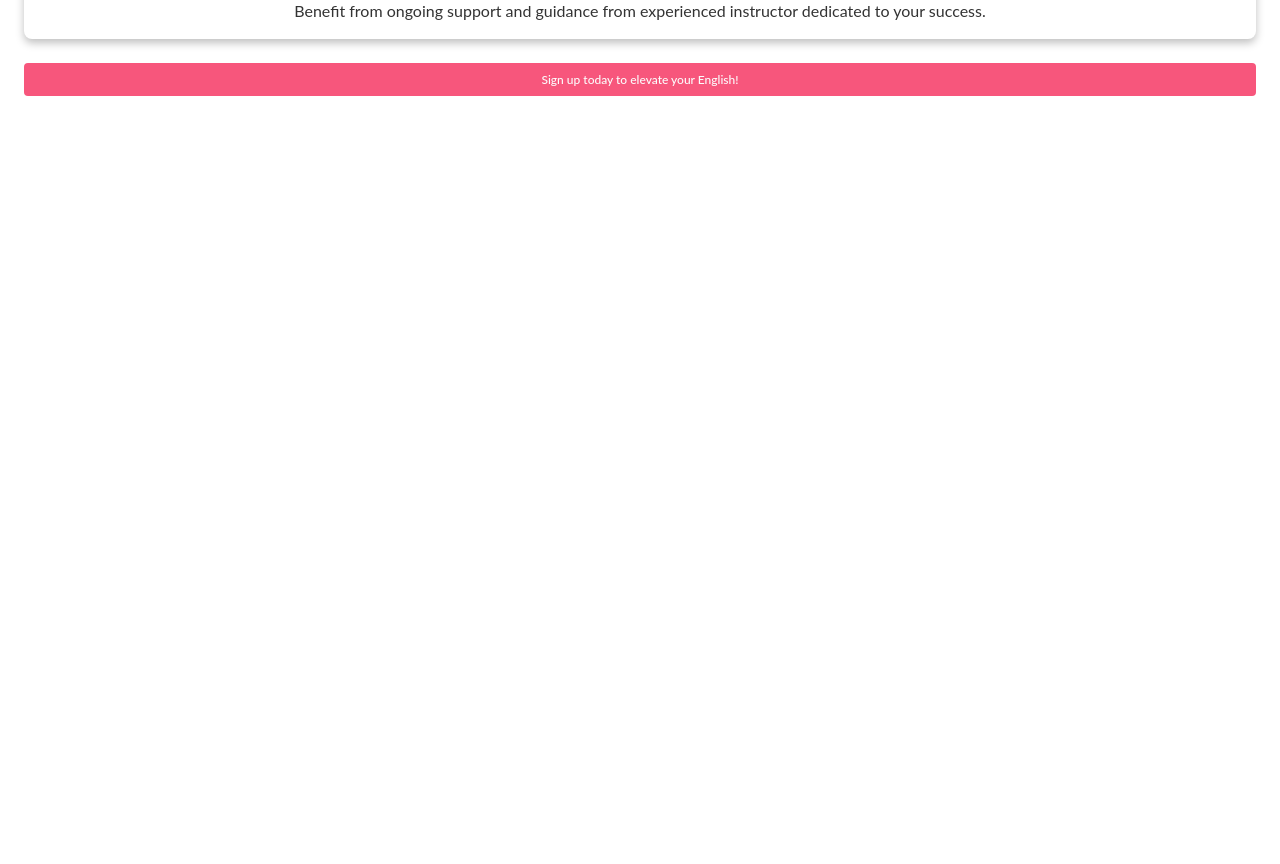
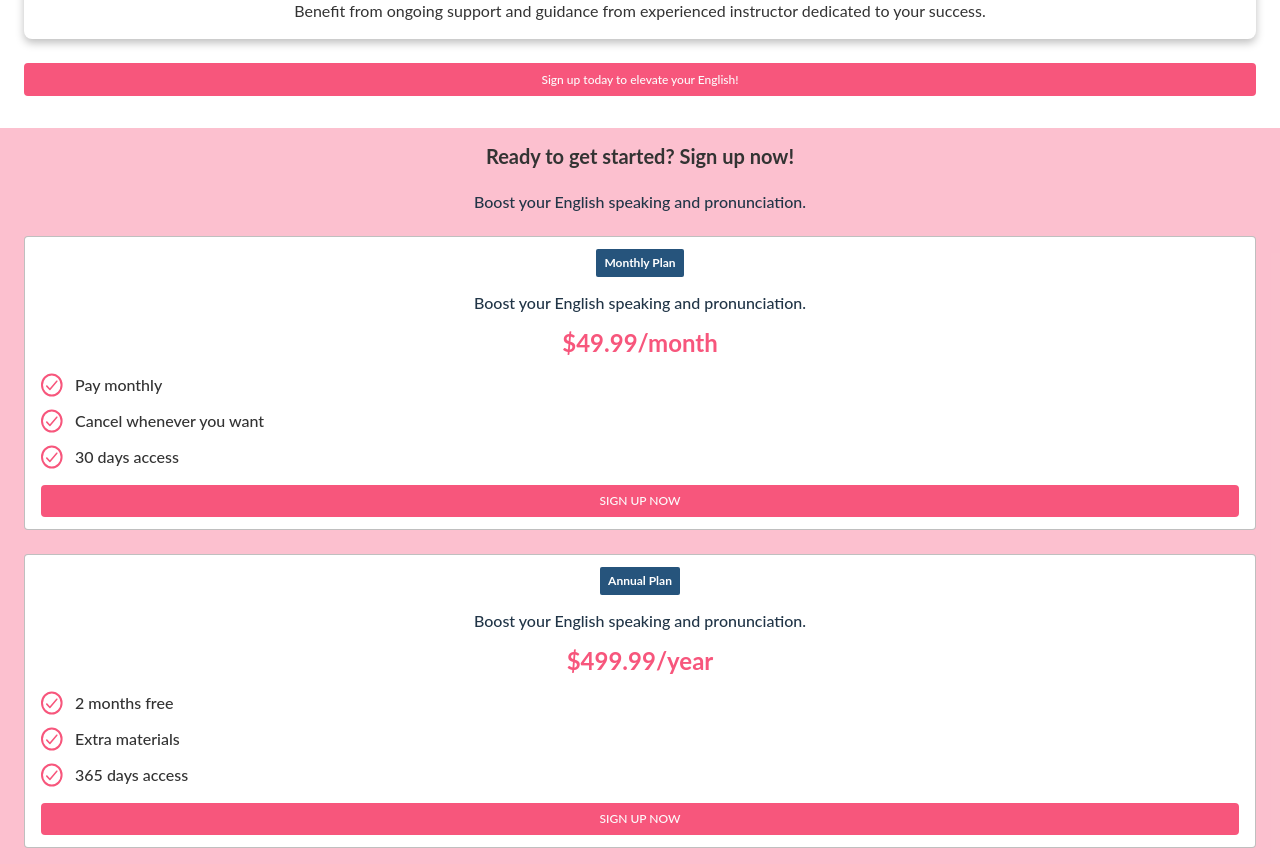
Before and after one commit to gabrielmulleer/english-with-gabriela, a React (Vite) app: page / in a window 1280 px wide. Shown: the part 1780-2644 px from the top of the page. Before the commit the page ends 1908 px from the top, so only its background shows below. Built offline with nearby package versions, Linux system fonts and the light colour scheme.

Commit message:
feat: add Plans section

```diff
--- a/src/App.tsx
+++ b/src/App.tsx
@@ -2,6 +2,7 @@ import "./App.css";
 import Benefits from "./app/Benefits";
 import Home from "./app/Home";
 import HowItWorks from "./app/HowItWorks";
+import Plans from "./app/Plans";
 
 function App() {
   return (
@@ -9,6 +10,7 @@ function App() {
       <Home />
       <HowItWorks />
       <Benefits />
+      <Plans />
     </>
   );
 }
--- /dev/null
+++ b/src/app/Plans/index.tsx
@@ -0,0 +1,64 @@
+import PlansCard from "./PlansCard";
+import Check from "../../lib/assets/icons/check.svg";
+
+export default function Plans() {
+  return (
+    <section
+      id="plans"
+      className="py-4 px-6 bg-[#F7567C5E] flex flex-col gap-6 "
+    >
+      <h2 className="text-xl/6 font-bold text-[#333333]">
+        Ready to get started? Sign up now!
+      </h2>
+      <p className="px-6 font-medium text-base/5">
+        Boost your English speaking and pronunciation.
+      </p>
+      <PlansCard>
+        <span className="p-2 rounded-sm	bg-[#26547c] w-fit self-center text-white font-bold text-xs/3">
+          Monthly Plan
+        </span>
+        <p className="text-base/5 font-medium">
+          Boost your English speaking and pronunciation.
+        </p>
+        <div className="text-2xl/7 font-bold text-[#f7567c]">$49.99/month</div>
+        <ul className="flex gap-3 flex-col text-[#333333] font-medium">
+          <li className="flex gap-3">
+            <img src={Check} alt="" />
+            <div>Pay monthly</div>
+          </li>
+          <li className="flex gap-3">
+            <img src={Check} alt="" />
+            <div>Cancel whenever you want</div>
+          </li>
+          <li className="flex gap-3">
+            <img src={Check} alt="" />
+            <div>30 days access</div>
+          </li>
+        </ul>
+      </PlansCard>
+      <PlansCard>
+        <span className="p-2 rounded-sm bg-[#26547c] w-fit self-center text-white font-bold text-xs/3">
+          Annual Plan
+        </span>
+        <p className="text-base/5 font-medium">
+          Boost your English speaking and pronunciation.
+        </p>
+        <div className="text-2xl/7 font-bold text-[#f7567c]">$499.99/year</div>
+        <ul className="flex gap-3 flex-col text-[#333333] font-medium">
+          <li className="flex gap-3">
+            <img src={Check} alt="" />
+            <div>2 months free</div>
+          </li>
+          <li className="flex gap-3">
+            <img src={Check} alt="" />
+            <div>Extra materials </div>
+          </li>
+          <li className="flex gap-3">
+            <img src={Check} alt="" />
+            <div>365 days access</div>
+          </li>
+        </ul>
+      </PlansCard>
+    </section>
+  );
+}
--- a/tailwind.config.js
+++ b/tailwind.config.js
@@ -11,6 +11,19 @@ export default {
       fontFamily: {
         ibm: ['"IBM Plex Sans"', "sans-serif"],
       },
+      fontWeight: {
+        hairline: 100,
+        "extra-light": 100,
+        thin: 200,
+        light: 300,
+        normal: 400,
+        medium: 500,
+        semibold: 600,
+        bold: 700,
+        extrabold: 800,
+        "extra-bold": 800,
+        black: 900,
+      },
     },
   },
   plugins: [],
```
Also changed, not shown: src/lib/assets/icons/check.svg (added).
